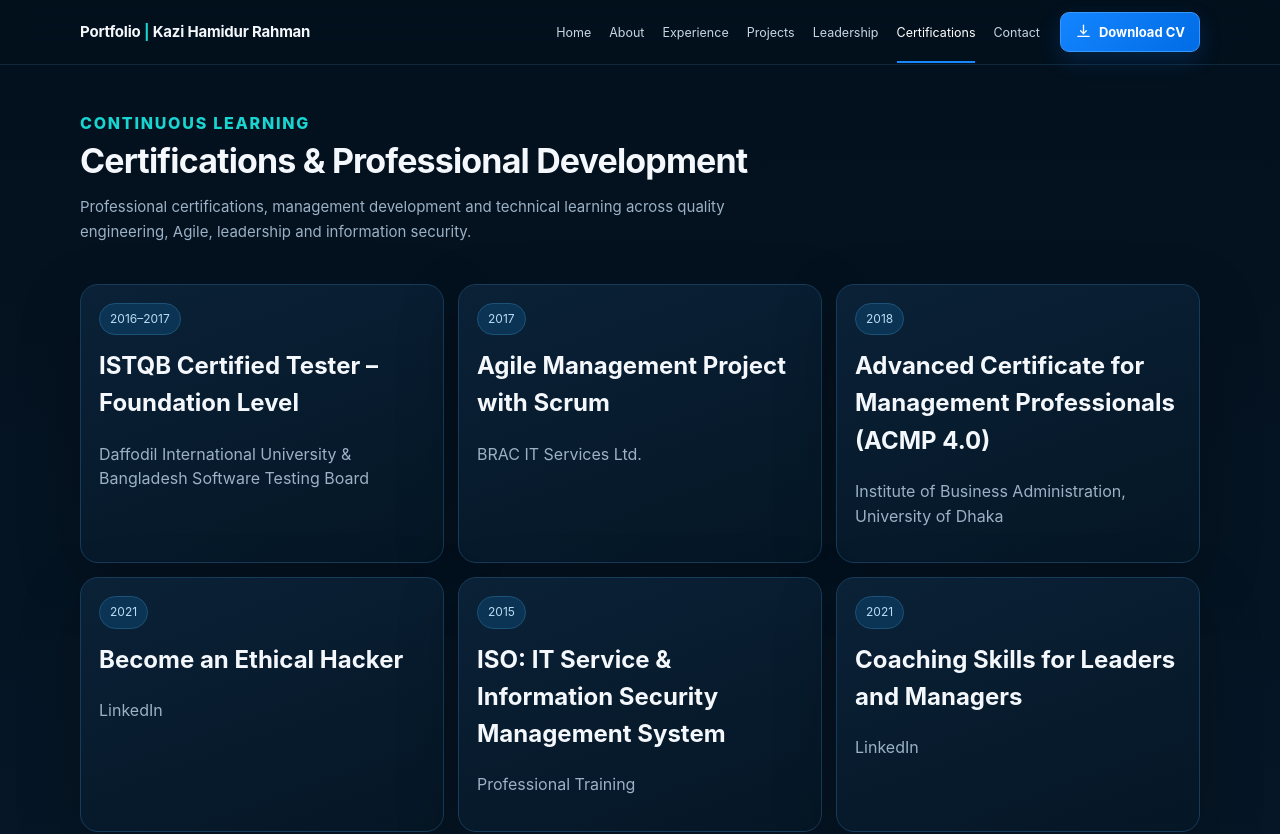
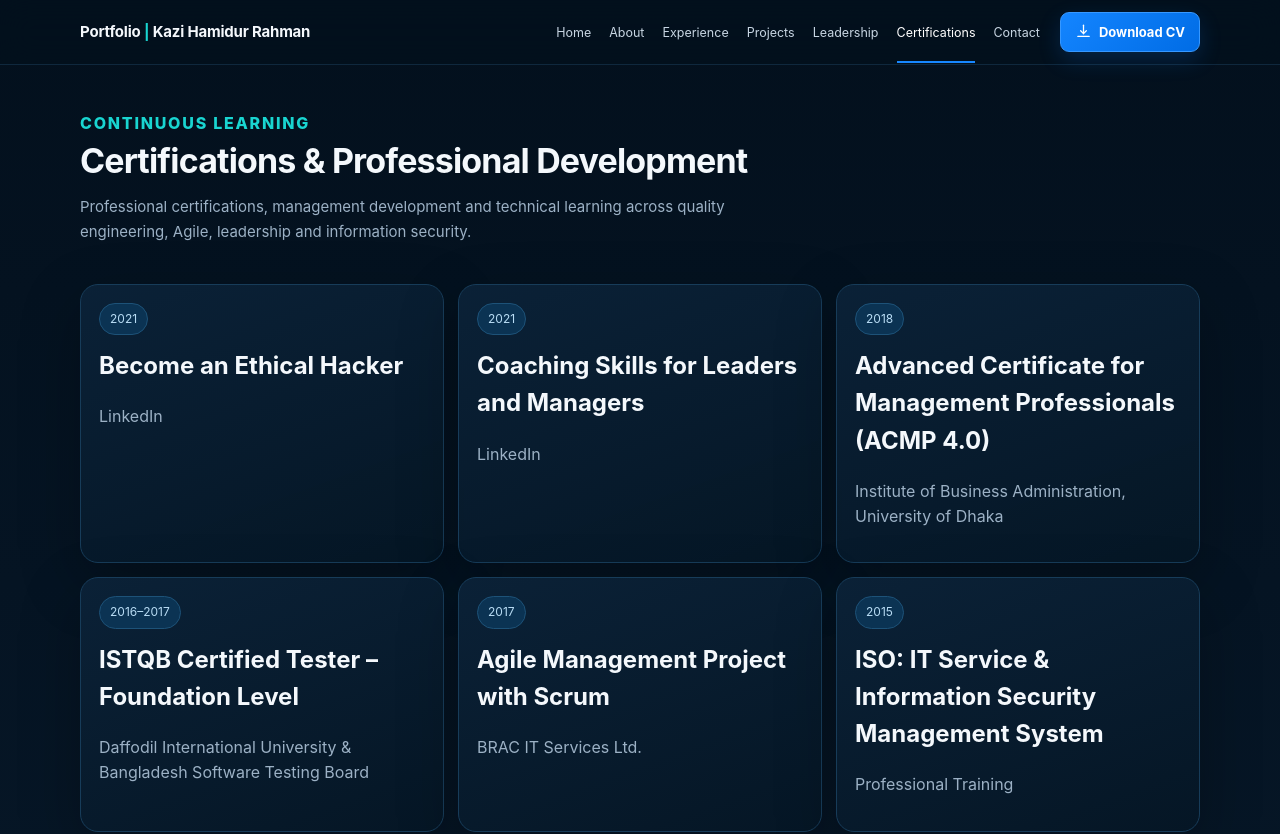
Before and after one commit to Kazihamid/kazi-hamidur-portfolio, a Next.js app: page /certifications in a window 1280 px wide. Shown: the top 834 px of the page. Built offline with nearby package versions, Linux system fonts and the light colour scheme.

Commit message:
Sort certifications by most recent first

```diff
--- a/src/app/certifications/page.tsx
+++ b/src/app/certifications/page.tsx
@@ -5,11 +5,17 @@ import { PageHero } from "@/components/PageHero";
 import { ProfessionalIcon } from "@/components/ProfessionalIcon";
 import { usePortfolio } from "@/context/PortfolioContext";
 
+function latestYear(value:string){
+  const years=value.match(/\d{4}/g)?.map(Number) ?? [];
+  return years.length ? Math.max(...years) : 0;
+}
+
 export default function Certifications(){
   const {data}=usePortfolio();
+  const certifications=[...data.certifications].sort((a,b)=>latestYear(b.year)-latestYear(a.year));
   return <><SiteHeader/><main>
     <PageHero eyebrow="CONTINUOUS LEARNING" title="Certifications & Professional Development" description="Professional certifications, management development and technical learning across quality engineering, Agile, leadership and information security."/>
-    <section className="shell cert-grid">{data.certifications.map(c=><article className="bento-card" key={c.name}><div className="card-icon-row certification-card-row"><span className="pill">{c.year}</span></div><h2>{c.name}</h2><p>{c.issuer}</p></article>)}</section>
+    <section className="shell cert-grid">{certifications.map(c=><article className="bento-card" key={c.name}><div className="card-icon-row certification-card-row"><span className="pill">{c.year}</span></div><h2>{c.name}</h2><p>{c.issuer}</p></article>)}</section>
     <section className="shell bento-section"><div className="section-heading"><div><h3 className="eyebrow">EDUCATION</h3><h2>Academic foundation</h2></div></div><div className="split-section">{data.education.map(e=><article className="bento-card large icon-card" key={e.degree}><ProfessionalIcon name="education" className="icon-badge icon-violet"/><h3>{e.degree}</h3><p>{e.school}</p><strong>{e.year}</strong></article>)}</div></section>
   </main><SiteFooter/></>;
 }
```
